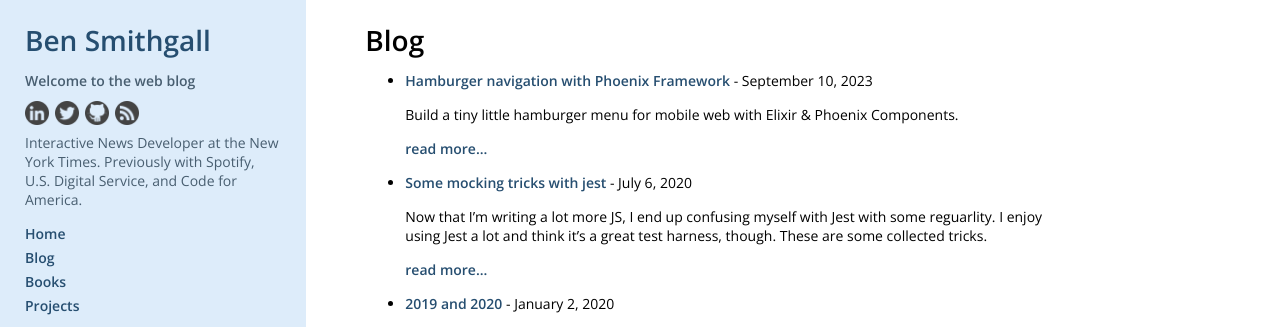
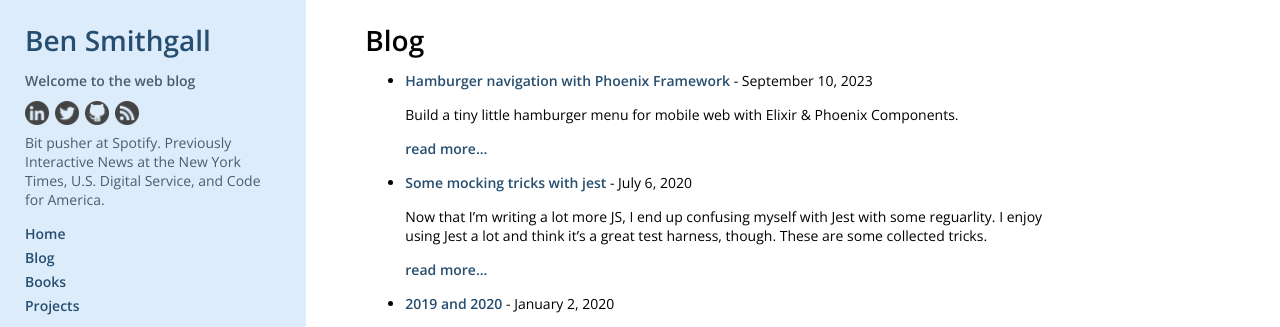
Before and after one commit to bsmithgall/bsmithgall.github.io, a Jekyll site: the page built from index.html, in a window 1280 px wide. Shown: the top 327 px of the page. Built offline with Jekyll 4.4.1, drawn with Linux system fonts in a browser that asks for light colours; the list of posts is cut into pages by our own code.

Commit message:
update the config

```diff
--- a/_config.yml
+++ b/_config.yml
@@ -1,5 +1,7 @@
 title: Ben Smithgall's site
-description: Interactive News Developer at the New York Times. Previously with Spotify, U.S. Digital Service, and Code for America.
+description: |
+  Bit pusher at Spotify. Previously Interactive News at the New York Times,
+  U.S. Digital Service, and Code for America.
 url: https://bensmithgall.com
 markdown: kramdown
 permalink: /:categories/:title
```
Also changed, not shown: blog/_posts/2013-04-07-bioshock-infinite.md (deleted, +0 -34 lines).
